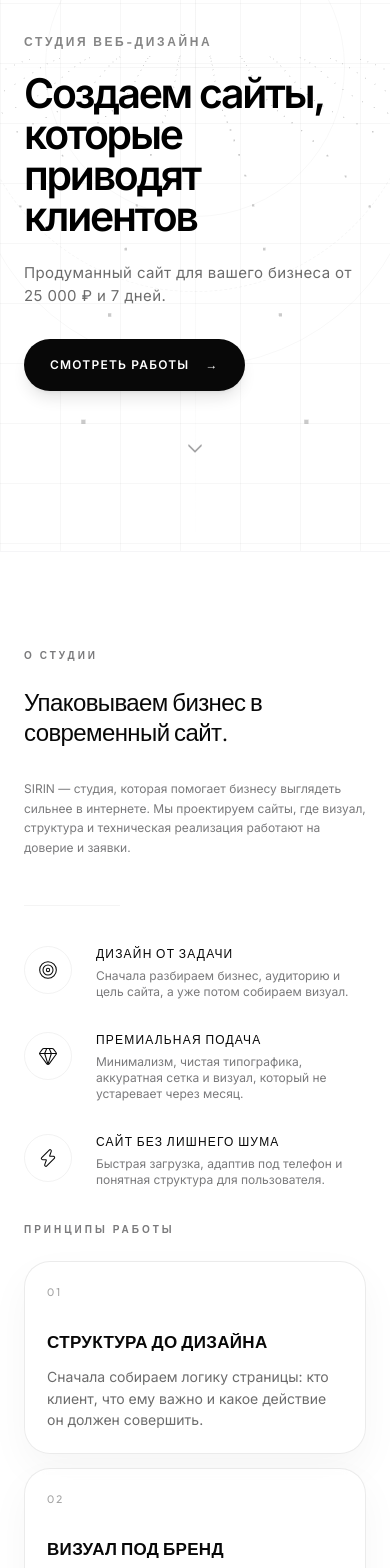
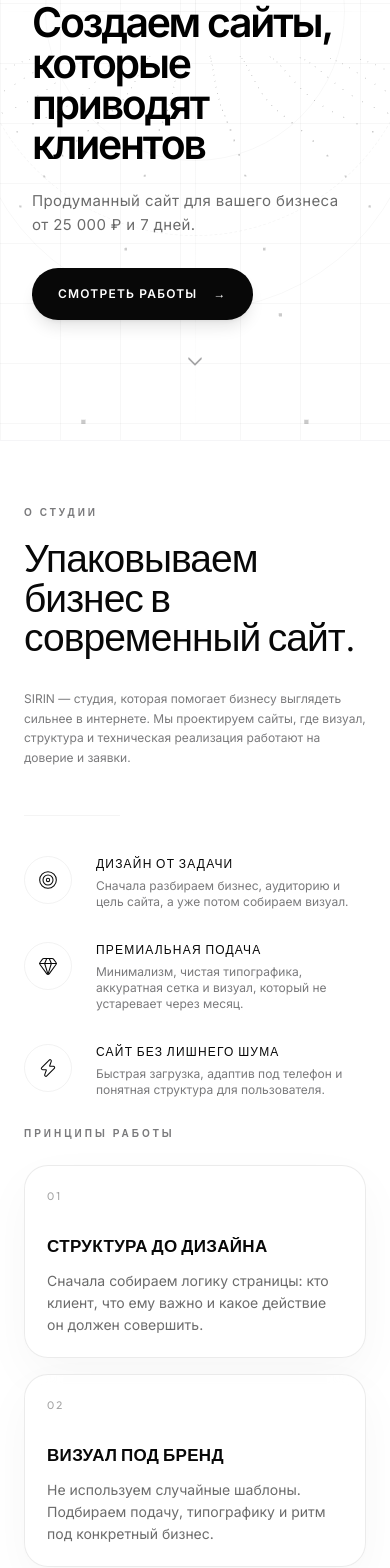
Before and after one commit to egorbagramyan0-bot/sirin, a React (Vite) app: page / in a window 390 px wide. Shown: the part 417-1985 px from the top of the page. Built offline with nearby package versions, Linux system fonts and the light colour scheme.

Commit message:
fix(mobile): optimize section spacing, card sizing, and add logo scroll trigger animations

```diff
--- a/src/components/AboutSection.jsx
+++ b/src/components/AboutSection.jsx
@@ -10,10 +10,10 @@ export default function AboutSection() {
       <div className="about-inner">
         {/* Left Column - Content */}
         <div className="about-left flex flex-col justify-center">
-          <span className="font-display text-[10px] md:text-xs font-semibold tracking-[0.3em] text-brand-gray uppercase mb-6 block">
+          <span className="section-kicker font-display text-[10px] md:text-xs font-semibold tracking-[0.3em] text-brand-gray uppercase mb-6 block">
             О СТУДИИ
           </span>
-          <h2 className="font-display text-2xl sm:text-3xl md:text-4xl lg:text-5xl font-light tracking-tight text-brand-black leading-tight mb-8">
+          <h2 className="about-title font-display text-2xl sm:text-3xl md:text-4xl lg:text-5xl font-light tracking-tight text-brand-black leading-tight mb-8">
             Упаковываем бизнес в современный сайт.
           </h2>
           <p className="font-sans text-xs md:text-sm text-brand-gray leading-relaxed mb-12">
--- a/src/components/ApproachSection.jsx
+++ b/src/components/ApproachSection.jsx
@@ -85,8 +85,8 @@ export default function ApproachSection() {
     >
       <div className="pricing-inner">
         {/* Header */}
-        <div className="pricing-header">
-          <span className="font-display text-[10px] md:text-[11px] font-semibold tracking-[0.3em] text-brand-gray uppercase mb-3 block">
+        <div className="pricing-header section-header">
+          <span className="section-kicker font-display text-[10px] md:text-[11px] font-semibold tracking-[0.3em] text-brand-gray uppercase mb-3 block">
             ЦЕНЫ
           </span>
           <h2 className="font-display text-2xl sm:text-3xl lg:text-[44px] font-light tracking-tight text-brand-black leading-tight mb-3">
--- a/src/components/CentralBrandLogo.jsx
+++ b/src/components/CentralBrandLogo.jsx
@@ -11,8 +11,12 @@ export default function CentralBrandLogo() {
     const mm = gsap.matchMedia();
 
     mm.add({
-      isDesktop: "(min-width: 769px)"
-    }, () => {
+      isDesktop: "(min-width: 769px)",
+      isMobile: "(max-width: 768px)"
+    }, (context) => {
+      const { isDesktop, isMobile } = context.conditions;
+
+      if (isDesktop) {
         const trigger = ScrollTrigger.create({
           trigger: document.body,
           start: "160px top",
@@ -45,6 +49,40 @@ export default function CentralBrandLogo() {
         return () => {
           trigger.kill();
         };
+      }
+
+      if (isMobile) {
+        const t1 = gsap.to(".mobile-hero-symbol", {
+          scrollTrigger: {
+            trigger: ".hero-section",
+            start: "80px top",
+            end: "bottom top",
+            scrub: 0.8
+          },
+          y: 150,
+          opacity: 0.10,
+          filter: "blur(2px)",
+          scale: 1.08,
+          ease: "none"
+        });
+
+        const t2 = gsap.to(".mobile-hero-wordmark", {
+          scrollTrigger: {
+            trigger: ".hero-section",
+            start: "80px top",
+            end: "bottom top",
+            scrub: 0.8
+          },
+          y: 150,
+          opacity: 0.12,
+          ease: "none"
+        });
+
+        return () => {
+          t1.scrollTrigger?.kill();
+          t2.scrollTrigger?.kill();
+        };
+      }
     });
 
     return () => {
--- a/src/components/Hero.jsx
+++ b/src/components/Hero.jsx
@@ -79,7 +79,7 @@ export default function Hero({ onPortfolioClick }) {
       </div>
 
       {/* Bottom Container with Scroll Indicator */}
-      <div className="relative z-20 w-full text-center flex flex-col items-center justify-end pb-4">
+      <div className="hero-scroll-indicator relative z-20 w-full text-center flex flex-col items-center justify-end pb-4">
         {/* Scroll Indicator */}
         <div className="flex flex-col items-center gap-2 animate-bounce">
           <svg
--- a/src/components/PortfolioSection.jsx
+++ b/src/components/PortfolioSection.jsx
@@ -132,8 +132,8 @@ export default function PortfolioSection() {
     >
       <div className="portfolio-inner">
         {/* Header */}
-        <div className="portfolio-header">
-          <span className="font-display text-[10px] md:text-xs font-semibold tracking-[0.3em] text-brand-gray uppercase mb-3 block">
+        <div className="portfolio-header section-header">
+          <span className="section-kicker font-display text-[10px] md:text-xs font-semibold tracking-[0.3em] text-brand-gray uppercase mb-3 block">
             ПОРТФОЛИО
           </span>
           <h2 className="font-display text-2xl sm:text-3xl lg:text-[44px] font-light tracking-tight text-brand-black leading-tight mb-3">
--- a/src/index.css
+++ b/src/index.css
@@ -814,7 +814,8 @@ html.lenis, html.lenis body {
 @media (max-width: 768px) {
   .hero-section {
     min-height: 100svh !important;
-    padding: max(96px, calc(env(safe-area-inset-top) + 80px)) 24px 72px !important;
+    padding-top: max(88px, calc(env(safe-area-inset-top) + 72px)) !important;
+    padding-bottom: 56px !important;
     display: flex !important;
     align-items: center !important;
   }
@@ -825,6 +826,7 @@ html.lenis, html.lenis body {
     display: flex !important;
     align-items: flex-start !important;
     justify-content: center !important;
+    min-height: auto !important;
   }
 
   .hero-copy {
@@ -833,6 +835,11 @@ html.lenis, html.lenis body {
     position: relative !important;
     z-index: 6 !important;
     margin: 0 !important;
+    margin-bottom: 0 !important;
+  }
+
+  .hero-scroll-indicator {
+    margin-top: 44px !important;
   }
 
   .central-brand {
@@ -936,56 +943,86 @@ html.lenis, html.lenis body {
   .portfolio-section,
   .contacts-section {
     min-height: auto !important;
-    padding: 96px 24px !important;
+    padding-top: 72px !important;
+    padding-bottom: 72px !important;
+    margin-top: 0 !important;
+    margin-bottom: 0 !important;
+  }
+
+  .about-section {
+    padding-bottom: 64px !important;
+    margin-bottom: 0 !important;
+  }
+
+  .pricing-section {
+    padding-top: 64px !important;
+    padding-bottom: 64px !important;
+    margin-top: 0 !important;
+    margin-bottom: 0 !important;
+  }
+
+  .portfolio-section {
+    padding-top: 64px !important;
+    margin-top: 0 !important;
   }
 
   .about-inner {
     display: grid !important;
     grid-template-columns: 1fr !important;
-    gap: 34px !important;
+    gap: 28px !important;
   }
 
   .about-right {
     grid-template-columns: 1fr !important;
+    gap: 16px !important;
   }
 
-  .about-card {
+  .about-card,
+  .pricing-card,
+  .portfolio-card {
     min-height: auto !important;
-    padding: 22px !important;
-    backdrop-filter: blur(10px) !important;
-    box-shadow: 0 16px 40px rgba(0,0,0,0.04) !important;
+    padding: 24px !important;
   }
 
-  .pricing-grid {
+  .pricing-grid,
+  .portfolio-grid {
     grid-template-columns: 1fr !important;
     gap: 16px !important;
   }
 
-  .pricing-card {
-    min-height: auto !important;
-    padding: 24px !important;
-    backdrop-filter: blur(10px) !important;
-    box-shadow: 0 16px 40px rgba(0,0,0,0.04) !important;
+  .pricing-inner {
+    margin-bottom: 0 !important;
   }
 
-  .pricing-header h2 {
-    font-size: clamp(34px, 9vw, 46px) !important;
+  .section-header,
+  .pricing-header,
+  .portfolio-header {
+    margin-bottom: 32px !important;
   }
 
-  .portfolio-grid {
-    grid-template-columns: 1fr !important;
-    gap: 18px !important;
+  .section-kicker {
+    margin-bottom: 18px !important;
   }
 
-  .portfolio-card {
-    min-height: auto !important;
-    backdrop-filter: blur(10px) !important;
-    box-shadow: 0 16px 40px rgba(0,0,0,0.04) !important;
+  .pricing-header h2,
+  .portfolio-header h2,
+  .about-title {
+    font-size: clamp(36px, 10vw, 52px) !important;
+    line-height: 1.02 !important;
   }
 }
 
 /* ── Small Mobile Viewports (max-width: 430px) ── */
 @media (max-width: 430px) {
+  .hero-section {
+    padding-top: max(76px, calc(env(safe-area-inset-top) + 64px)) !important;
+    padding-bottom: 48px !important;
+  }
+
+  .hero-scroll-indicator {
+    margin-top: 36px !important;
+  }
+
   .mobile-hero-brand {
     gap: 18px !important;
     margin-bottom: 36px !important;
@@ -1015,6 +1052,21 @@ html.lenis, html.lenis body {
     height: 52px !important;
     padding: 0 26px !important;
   }
+
+  .about-section,
+  .pricing-section,
+  .portfolio-section,
+  .contacts-section {
+    padding-top: 64px !important;
+    padding-bottom: 64px !important;
+  }
+
+  .about-card,
+  .pricing-card,
+  .portfolio-card {
+    padding: 22px !important;
+    border-radius: 24px !important;
+  }
 }
 
 @keyframes mobileLogoFloat {
```
Lines whose indentation alone changed are shown as unchanged.
